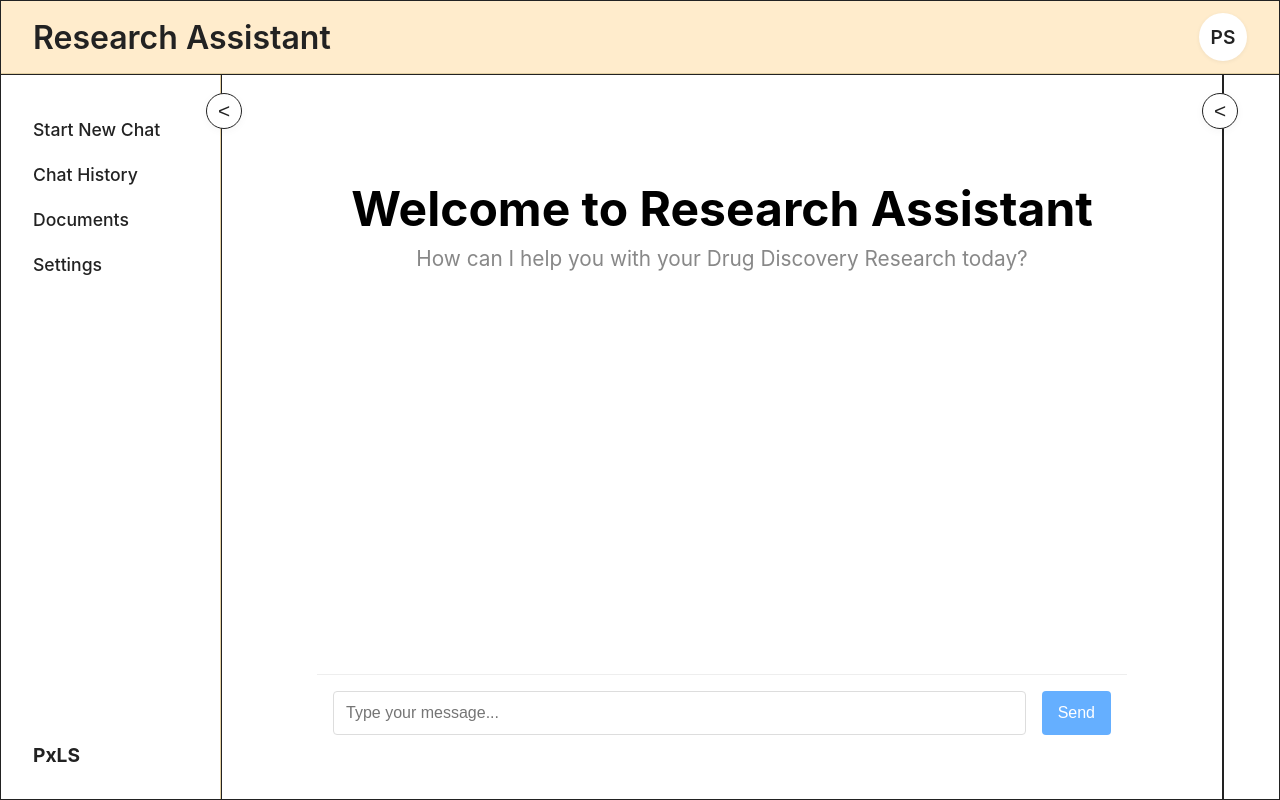
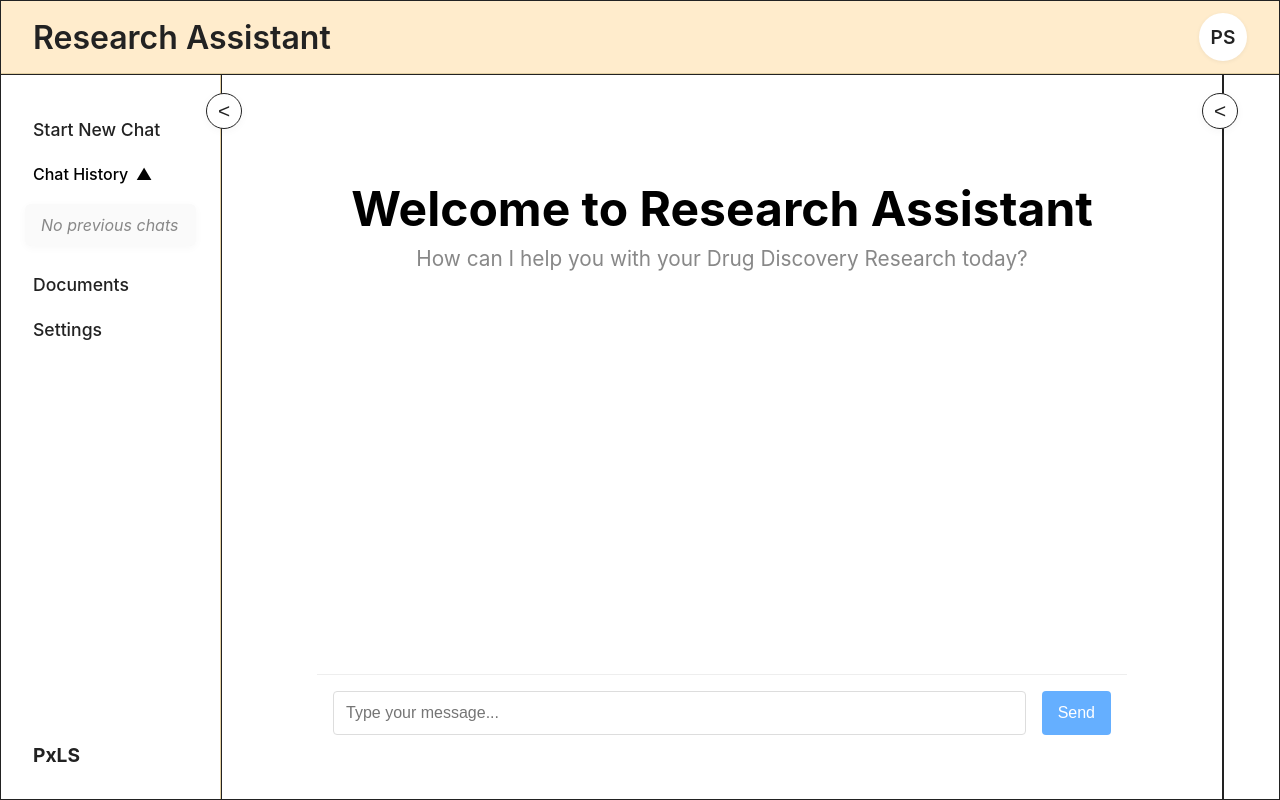
Before and after one commit to PulkiD/pxls_frontend, a React (Vite) app: page /chat in a window 1280 px wide. Built offline with nearby package versions, Linux system fonts and the light colour scheme.

Commit message:
integrated chat history and new chat feature into RA

```diff
--- /dev/null
+++ b/src/components/Chat/ChatHistoryDropdown.tsx
@@ -0,0 +1,89 @@
+import React, { useState } from 'react';
+import styled from 'styled-components';
+
+export interface ConversationSummary {
+  id: string;
+  title: string;
+  lastMessage: string;
+  timestamp: string;
+}
+
+interface ChatHistoryDropdownProps {
+  conversations: ConversationSummary[];
+  activeId?: string;
+  onSelect: (id: string) => void;
+}
+
+const DropdownContainer = styled.div`
+  margin-bottom: 1rem;
+`;
+
+const Header = styled.div`
+  display: flex;
+  align-items: center;
+  cursor: pointer;
+  font-weight: 500;
+  padding: 0.75rem 2rem 0.75rem 2rem;
+  user-select: none;
+`;
+
+const Arrow = styled.span<{ expanded: boolean }>`
+  margin-left: 0.5rem;
+  font-size: 1rem;
+  transition: transform 0.2s;
+  transform: rotate(${props => (props.expanded ? '180deg' : '0deg')});
+`;
+
+const List = styled.div`
+  background: #fafafa;
+  border-radius: 6px;
+  margin: 0.5rem 1.5rem 0 1.5rem;
+  box-shadow: 0 2px 8px rgba(0,0,0,0.03);
+  max-height: 220px;
+  overflow-y: auto;
+`;
+
+const Item = styled.div<{ active: boolean }>`
+  padding: 0.7rem 1rem;
+  cursor: pointer;
+  background: ${({ active }) => (active ? '#e9ecef' : 'transparent')};
+  border-radius: 4px;
+  font-size: 1rem;
+  font-weight: ${({ active }) => (active ? 600 : 400)};
+  color: #222;
+  &:hover {
+    background: #f0f0f0;
+  }
+`;
+
+const ChatHistoryDropdown: React.FC<ChatHistoryDropdownProps> = ({ conversations, activeId, onSelect }) => {
+  const [expanded, setExpanded] = useState(true);
+
+  return (
+    <DropdownContainer>
+      <Header onClick={() => setExpanded(e => !e)}>
+        Chat History
+        <Arrow expanded={expanded}>▼</Arrow>
+      </Header>
+      {expanded && (
+        <List>
+          {conversations.length === 0 ? (
+            <Item active={false} style={{ color: '#888', fontStyle: 'italic' }}>No previous chats</Item>
+          ) : (
+            conversations.map(conv => (
+              <Item
+                key={conv.id}
+                active={conv.id === activeId}
+                onClick={() => onSelect(conv.id)}
+              >
+                {conv.title}
+              </Item>
+            ))
+          )}
+        </List>
+      )}
+    </DropdownContainer>
+  );
+};
+
+export default ChatHistoryDropdown;
--- a/src/components/SideNavBar.tsx
+++ b/src/components/SideNavBar.tsx
@@ -10,6 +10,8 @@ interface NavItem {
 interface SideNavBarProps {
   navItems: NavItem[];
   footerText: string;
+  chatHistoryDropdown?: React.ReactNode;
+  onStartNewChat?: () => void;
 }
 
 const Sidebar = styled.div`
@@ -47,10 +49,12 @@ const SidebarFooter = styled.div`
   margin-top: auto;
 `;
 
-const SideNavBar: React.FC<SideNavBarProps> = ({ navItems, footerText }) => (
+const SideNavBar: React.FC<SideNavBarProps> = ({ navItems, footerText, chatHistoryDropdown, onStartNewChat }) => (
   <Sidebar>
     <NavSection>
-      {navItems.map((item, idx) => (
+      {onStartNewChat && <NavItemDiv onClick={onStartNewChat}>Start New Chat</NavItemDiv>}
+      {chatHistoryDropdown}
+      {navItems.filter(item => item.label !== 'Start New Chat' && item.label !== 'Chat History').map((item, idx) => (
         <NavItemDiv
           key={item.label}
           active={item.active}
--- a/src/pages/ResearchAssistant/index.tsx
+++ b/src/pages/ResearchAssistant/index.tsx
@@ -5,6 +5,7 @@ import SideNavBar from '../../components/SideNavBar';
 import CollapsibleSidebar from '../../components/CollapsibleSidebar';
 import Message from '../../components/Chat/Message';
 import ChatInput from '../../components/Chat/ChatInput';
+import ChatHistoryDropdown, { type ConversationSummary } from '../../components/Chat/ChatHistoryDropdown';
 
 const PageContainer = styled.div`
   display: flex;
@@ -78,8 +79,6 @@ const ChatInputContainer = styled.div`
 `;
 
 const navItems = [
-  { label: 'Start New Chat' },
-  { label: 'Chat History' },
   { label: 'Documents' },
   { label: 'Settings' },
 ];
@@ -191,6 +190,14 @@ const ResearchAssistant: React.FC = () => {
     return conversation?.messages || [];
   };
 
+  // Prepare conversation summaries for dropdown
+  const conversationSummaries: ConversationSummary[] = conversations.map(conv => ({
+    id: conv.id,
+    title: conv.title,
+    lastMessage: conv.lastMessage,
+    timestamp: conv.timestamp,
+  }));
+
   // Scroll to bottom when messages change
   useEffect(() => {
     if (messagesEndRef.current) {
@@ -198,16 +205,41 @@ const ResearchAssistant: React.FC = () => {
     }
   }, [activeConversation, conversations]);
 
+  const handleLogoClick = () => {
+    window.location.href = '/';
+  };
+
+  const handleProfileClick = () => {
+    // Placeholder for future Keycloak integration
+    alert('Profile click: future login/profile integration');
+  };
+
   return (
     <PageContainer>
-      <TopNavBar logoText="Research Assistant" profileInitials="PS" />
+      <TopNavBar
+        logoText="Research Assistant"
+        profileInitials="PS"
+        onLogoClick={handleLogoClick}
+        onProfileClick={handleProfileClick}
+      />
       <MainArea>
         <CollapsibleSidebar
           collapsed={leftCollapsed}
           onToggle={() => setLeftCollapsed((c) => !c)}
           position="left"
         >
-          <SideNavBar navItems={navItems} footerText="PxLS" />
+          <SideNavBar
+            navItems={navItems}
+            footerText="PxLS"
+            onStartNewChat={handleNewChat}
+            chatHistoryDropdown={
+              <ChatHistoryDropdown
+                conversations={conversationSummaries}
+                activeId={activeConversation}
+                onSelect={handleSelectConversation}
+              />
+            }
+          />
         </CollapsibleSidebar>
         <Content>
           <ChatWindow>
```
